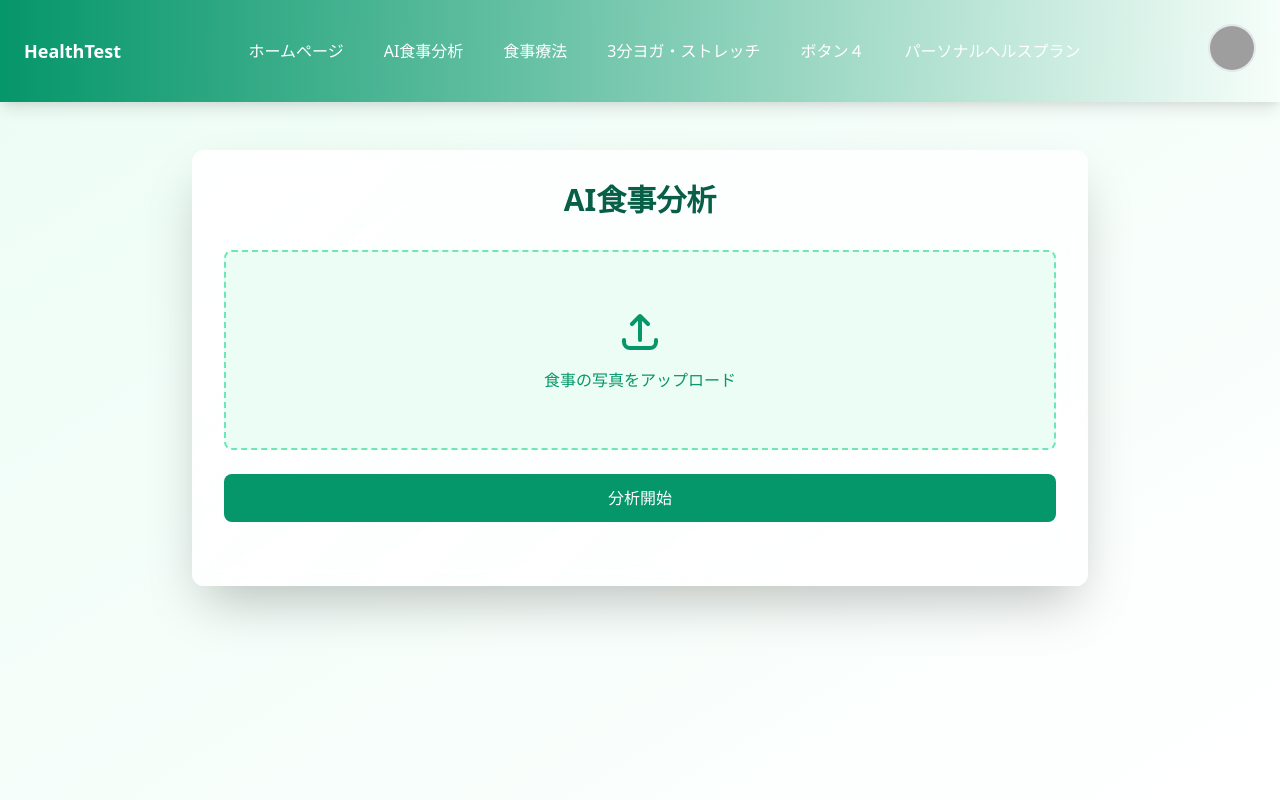
After one commit to RFTDkin/healthTest, a Flask app: page /food_analysis in a window 1280 px wide. The commit adds this page. Run offline with Flask 3, Linux system fonts and the light colour scheme; grey boxes are pictures that could not be loaded.

Commit message:
AI食事分析追加

```diff
--- a/app.py
+++ b/app.py
@@ -1,5 +1,7 @@
 from flask import Flask, render_template, request, redirect, url_for, session
 from datetime import datetime
+from werkzeug.utils import secure_filename
+import os
 
 app = Flask(__name__)
 app.secret_key = 'your_secret_key'
@@ -15,6 +17,14 @@ users = {
     "123": {"password": "123", "first_login": True},
     "456": {"password": "456", "first_login": True}
 }
+
+UPLOAD_FOLDER = 'static/uploads'
+ALLOWED_EXTENSIONS = {'png', 'jpg', 'jpeg'}
+
+app.config['UPLOAD_FOLDER'] = UPLOAD_FOLDER
+
+def allowed_file(filename):
+    return '.' in filename and filename.rsplit('.', 1)[1].lower() in ALLOWED_EXTENSIONS
 
 @app.route('/')
 def home():
@@ -149,14 +159,45 @@ def personal_health():
     return render_template('personal_health.html', **context)
 
 def generate_lifestyle_advice(health_score):
-    if health_score >= 90:
+    if (health_score >= 90):
         return '現在の健康的な生活習慣を維持しましょう！'
-    elif health_score >= 75:
+    elif (health_score >= 75):
         return '概ね良好です。運動習慣をさらに増やすことをお勧めします。'
-    elif health_score >= 60:
+    elif (health_score >= 60):
         return '生活習慣の見直しで、より健康的な毎日を目指しましょう。'
     else:
         return '専門家に相談し、健康管理のアドバイスを受けることをお勧めします。'
+
+@app.route('/food_analysis')
+def food_analysis():
+    return render_template('food_analysis.html')
+
+@app.route('/analyze_food', methods=['POST'])
+def analyze_food():
+    if 'food_image' not in request.files:
+        return redirect(request.url)
+
+    file = request.files['food_image']
+    if file.filename == '':
+        return redirect(request.url)
+
+    if file and allowed_file(file.filename):
+        filename = secure_filename(file.filename)
+        filepath = os.path.join(app.config['UPLOAD_FOLDER'], filename)
+        file.save(filepath)
+
+        # ここでAI分析を行う（実際のAI実装は別途必要）
+        # 仮の分析結果
+        analysis_result = {
+            'calories': 650,
+            'protein': 25,
+            'carbs': 80,
+            'fat': 22,
+            'advice': '全体的にバランスの良い食事ですが、野菜をもう少し増やすことをお勧めします。',
+            'image_filename': filename  # 保存した画像のファイル名を追加
+        }
+
+        return render_template('food_analysis.html', analysis_result=analysis_result)
 
 @app.route('/logout')
 def logout():
--- /dev/null
+++ b/templates/food_analysis.html
@@ -0,0 +1,121 @@
+<!DOCTYPE html>
+<html lang="ja">
+<head>
+    <meta charset="UTF-8">
+    <title>AI食事分析</title>
+    <link href="https://cdn.jsdelivr.net/npm/tailwindcss@2.2.19/dist/tailwind.min.css" rel="stylesheet">
+    <style>
+        .gradient-card {
+            background: linear-gradient(135deg, rgba(255,255,255,0.9) 0%, rgba(255,255,255,0.7) 100%);
+            backdrop-filter: blur(10px);
+        }
+        .preview-container {
+            min-height: 200px;
+            display: flex;
+            align-items: center;
+            justify-content: center;
+        }
+        .preview-container.has-image {
+            padding: 0;
+        }
+        .preview-image {
+            max-height: 300px;
+            max-width: 100%;
+            object-fit: contain;
+            border-radius: 0.5rem;
+        }
+    </style>
+    <script>
+        function previewImage(event) {
+            const reader = new FileReader();
+            reader.onload = function() {
+                const preview = document.getElementById('preview-image');
+                const previewContainer = document.getElementById('preview-container');
+                const uploadIcon = document.getElementById('upload-icon');
+                const uploadText = document.getElementById('upload-text');
+
+                preview.src = reader.result;
+                preview.classList.remove('hidden');
+                previewContainer.classList.add('has-image');
+                uploadIcon.classList.add('hidden');
+                uploadText.classList.add('hidden');
+            }
+            reader.readAsDataURL(event.target.files[0]);
+        }
+    </script>
+</head>
+<body class="min-h-screen bg-gradient-to-br from-green-50 to-emerald-100">
+    {% include 'header.html' %}
+
+    <main class="container mx-auto px-4 py-12">
+        <div class="gradient-card rounded-xl shadow-2xl p-8 max-w-4xl mx-auto">
+            <h1 class="text-3xl font-bold text-green-800 mb-8 text-center">AI食事分析</h1>
+
+            <div class="mb-8">
+                <form action="/analyze_food" method="post" enctype="multipart/form-data" class="space-y-6">
+                    <div class="preview-container flex flex-col items-center p-8 border-2 border-dashed border-green-300 rounded-lg bg-green-50"
+                         id="preview-container">
+                        <label class="w-full cursor-pointer">
+                            <div class="flex flex-col items-center">
+                                <svg id="upload-icon" class="w-12 h-12 text-green-600 mb-3" fill="none" stroke="currentColor" viewBox="0 0 24 24">
+                                    <path stroke-linecap="round" stroke-linejoin="round" stroke-width="2" d="M4 16v1a3 3 0 003 3h10a3 3 0 003-3v-1m-4-8l-4-4m0 0L8 8m4-4v12"/>
+                                </svg>
+                                <span id="upload-text" class="text-green-600">食事の写真をアップロード</span>
+                                <img id="preview-image" class="preview-image hidden" src="#" alt="プレビュー">
+                            </div>
+                            <input type="file" name="food_image" class="hidden" accept="image/*" required
+                                   onchange="previewImage(event)">
+                        </label>
+                    </div>
+                    <button type="submit" class="w-full bg-green-600 text-white py-3 px-6 rounded-lg hover:bg-green-700 transition duration-300">
+                        分析開始
+                    </button>
+                </form>
+            </div>
+
+            {% if analysis_result %}
+            <div class="space-y-6">
+                <div class="bg-white/80 rounded-lg p-6 shadow-md">
+                    <h2 class="text-xl font-semibold text-green-800 mb-4">栄養分析結果</h2>
+                    <div class="flex gap-6">
+                        <!-- 栄養情報 -->
+                        <div class="flex-1">
+                            <div class="grid grid-cols-2 gap-4">
+                                <div>
+                                    <p class="text-gray-600">推定カロリー</p>
+                                    <p class="text-2xl font-bold text-green-600">{{ analysis_result.calories }}kcal</p>
+                                </div>
+                                <div>
+                                    <p class="text-gray-600">タンパク質</p>
+                                    <p class="text-lg font-semibold">{{ analysis_result.protein }}g</p>
+                                </div>
+                                <div>
+                                    <p class="text-gray-600">炭水化物</p>
+                                    <p class="text-lg font-semibold">{{ analysis_result.carbs }}g</p>
+                                </div>
+                                <div>
+                                    <p class="text-gray-600">脂質</p>
+                                    <p class="text-lg font-semibold">{{ analysis_result.fat }}g</p>
+                                </div>
+                            </div>
+                        </div>
+                        <!-- 分析した画像 -->
+                        <div class="w-64 flex-shrink-0">
+                            <img id="analyzed-image"
+                                 src="{{ url_for('static', filename='uploads/' + analysis_result.image_filename) }}"
+                                 alt="分析した食事"
+                                 class="w-full h-48 object-cover rounded-lg shadow-md">
+                        </div>
+                    </div>
+                </div>
+
+                <div class="bg-white/80 rounded-lg p-6 shadow-md">
+                    <h2 class="text-xl font-semibold text-green-800 mb-4">AIからのアドバイス</h2>
+                    <p class="text-gray-700">{{ analysis_result.advice }}</p>
+                </div>
+            </div>
+            {% endif %}
+        </div>
+    </main>
+</body>
+</html>
--- a/templates/header.html
+++ b/templates/header.html
@@ -19,6 +19,7 @@
         <div class="text-white text-lg font-semibold">HealthTest</div>
         <nav class="flex space-x-4">
             <a href="/top" class="text-white hover:bg-green-500/50 px-3 py-2 rounded-lg transition duration-300">ホームページ</a>
+            <a href="/food_analysis" class="text-white hover:bg-green-500/50 px-3 py-2 rounded-lg transition duration-300">AI食事分析</a>
             <a href="#" class="text-white hover:bg-green-500/50 px-3 py-2 rounded-lg transition duration-300">食事療法</a>
             <a href="/yoga" class="text-white hover:bg-green-500/50 px-3 py-2 rounded-lg transition duration-300">3分ヨガ・ストレッチ</a>
             <a href="#" class="text-white hover:bg-green-500/50 px-3 py-2 rounded-lg transition duration-300">ボタン４</a>
```
Also changed, not shown: templates/top.html (+109 -24 lines), static/uploads/buta.jpg (added).
